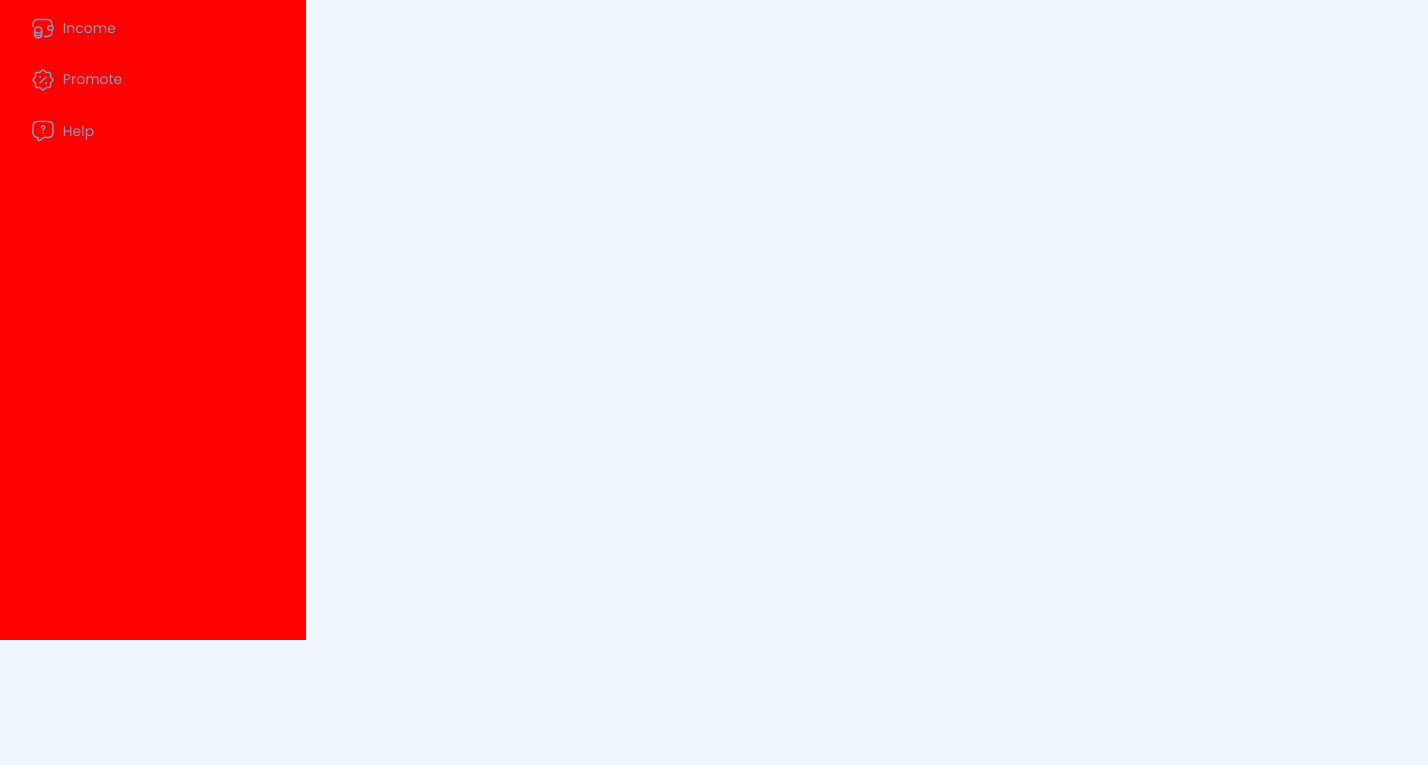
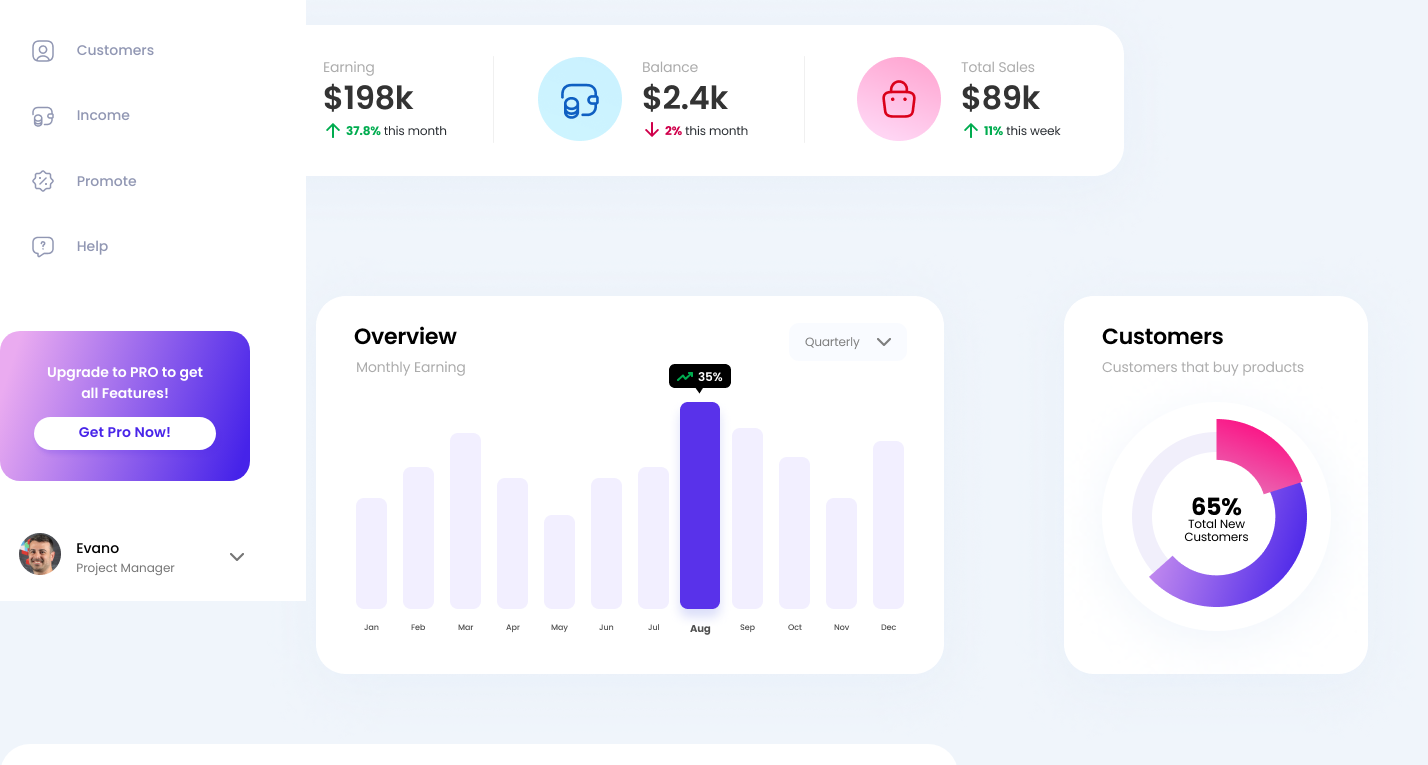
Before and after one commit to joannastolowska/BF_m10_task2, a plain HTML site: page index.html in a window 1280 px wide. Shown: the part 199-964 px from the top of the page, 1428 px wide, since content can reach past the window. Before the commit the page ends 800 px from the top, so only its background shows below. Drawn offline with Linux system fonts and the light colour scheme.

Commit message:
JS_updating_code

```diff
--- a/index.html
+++ b/index.html
@@ -8,6 +8,7 @@
     <link rel="stylesheet" href="styles.css">
 </head>
 <body>
+    <!-- sidebar -->
     <div class="sidebar">
         <div class="logo-details">
             <img class="settings" src="assets/icons/settings.png" alt="settings">
@@ -51,15 +52,28 @@
                 </a>
             </li>
         </ul>
+        <div class="advertisement-details">
+            <div class="advertisement-content"><p>Upgrade to  PRO to get <br> all Features!</p></div>
+            <div class="advertisement-button"><p>Get Pro Now!</p></div>
+        </div>
+        <div class="profile-details">
+            <div class="profile-content">
+                <img src="/assets/img/profile.png" alt="profile">
+            </div>
+            <div class="name-job">
+                <div class="profile-name">Evano</div>
+                <div class="job">Project Manager</div>
+            </div>
+            <img class="chevron" src="/assets/icons/chevron-down.png" alt="chevron-down">
+        </div>
+    </div>
 
-
-    </div>
-    <!-- <div class="dashboard-page">
-        <header>
+    <!-- content -->
+    <header>
             <p class="title">Hello Evano</p>
             <img src="assets/icons/search.png" alt="search">
-        </header>
-        <main>
+    </header>
+    <main>
            <div class="numbers">
                 <img src="assets/img/numbers.png" alt="numbers">
             </div>
@@ -68,12 +82,7 @@
                 <img src="assets/img/customers.png" alt="customers">
             </div>
             <div class="products">
-        </main>
-
-
-
             </div>
-    </div> -->
-
+    </main>
 </body>
 </html>
--- a/styles.css
+++ b/styles.css
@@ -1,5 +1,5 @@
 
-@import url('https://fonts.googleapis.com/css2?family=Poppins:wght@100;200;300;400&display=swap');
+@import url('https://fonts.googleapis.com/css2?family=Poppins:wght@100;200;300;400;500;600&display=swap');
 
 * {
     margin: 0;
@@ -25,12 +25,13 @@ body {
     padding-right: 3%;
 }
 
-
 .sidebar .logo-details {
     height: 39px;
     width: 100%;
     display: flex;
     align-items: center;
+    padding-top: 15%;
+    padding-left: 10%;
 }
 
 .sidebar .logo-details .logo-name{
@@ -40,22 +41,27 @@ body {
 }
 
 .sidebar .nav-links {
-    background: red;
     height: 100%;
-    padding-top: 7%;
+    padding-top: 20%;
     padding-left: 10%;
-
 }
 
 .sidebar .nav-links li {
     position: relative;
     list-style: none;
-    padding-bottom: 10%;
+    transition: all 0.4s ease;
+    padding-bottom: 15%;
+    color: #9197B3;
+}
 
+.sidebar .nav-links li:hover {
+    background: #5932EA;
+    border-radius: 8px;
 }
 
 .sidebar .nav-links li img {
-    padding-right: 3%;
+    padding-right: 8%;
+    color: #9197B3;
 }
 
 .sidebar .nav-links li a {
@@ -63,23 +69,75 @@ body {
     align-items: center;
     text-decoration: none;
 }
+
 .sidebar .nav-links li a .link-name {
     font-size: 14px;
     font-weight: 500;
     color: #9197B3;
 }
 
-
-/* .dashboard-page{
-    max-width: 1440px;
-    background: #FAFBFF;;
+.sidebar .profile-details {
+    position: fixed;
+    bottom: 0;
+    display: flex;
+    align-items: center;
+    justify-content: space-between;
+    padding: 1.5%;
 }
 
-header{
+.sidebar .profile-details img {
+   padding-right: 15px;
+}
+
+.sidebar .name-job {
+    padding-right: 50px;
+ }
+.sidebar .profile-details .profile-name {
+    font-size: 14px;
+    font-weight: 500;
+}
+
+.sidebar .profile-details .job {
+    font-size: 12px;
+    color: #757575;
+}
+.sidebar .advertisement-details {
+    position: fixed;
+    bottom: 120px;
+    width: 250px;
+    height: 150px;
+    background: linear-gradient(107.91deg, #EAABF0 7.37%, #4623E9 95.19%);
+    border-radius: 20px;
+    display: flex;
+    align-items: center;
+    flex-direction: column;
+    justify-content: center;
+    text-align: center;
+}
+
+.sidebar .advertisement-details .advertisement-content {
+    font-size: 14px;
+    font-weight: 600;
+    color: #ffffff;
+    padding-bottom: 5%;
+}
+
+.sidebar .advertisement-details .advertisement-button {
+    font-size: 14px;
+    font-weight: 600;
+    color: #4925E9;
+    letter-spacing: 0.01em;
+    background: #FFFFFF;
+    padding: 2% 18% 3% 18%;
+    box-shadow: 2px 4px 4px rgba(79, 42, 234, 0.17);
+    border-radius: 20px;
+}
+
+header {
     display: flex;
     justify-content: space-between;
     align-items: center;
-    padding: 0 12% 2% 17%;
+    padding: 0 22% 2% 25%;
 }
 
 .title {
@@ -93,16 +151,15 @@ header{
 
 .graphs {
     display: flex;
-    justify-content: center;
-    padding: 0 12% 2% 17%;
+    justify-content: space-between;
+    padding: 0 20% 0 20%;
 }
 
 .products {
     display: flex;
     justify-content: center;
-    align-items: center;
     width: 958px;
     height: 472px;
     border-radius: 30px;
     background: #FFFFFF;
-}  */
+}
```
Also changed, not shown: assets/icons/chevron-down.png (added), assets/img/profile.png (added), 1 other file.
